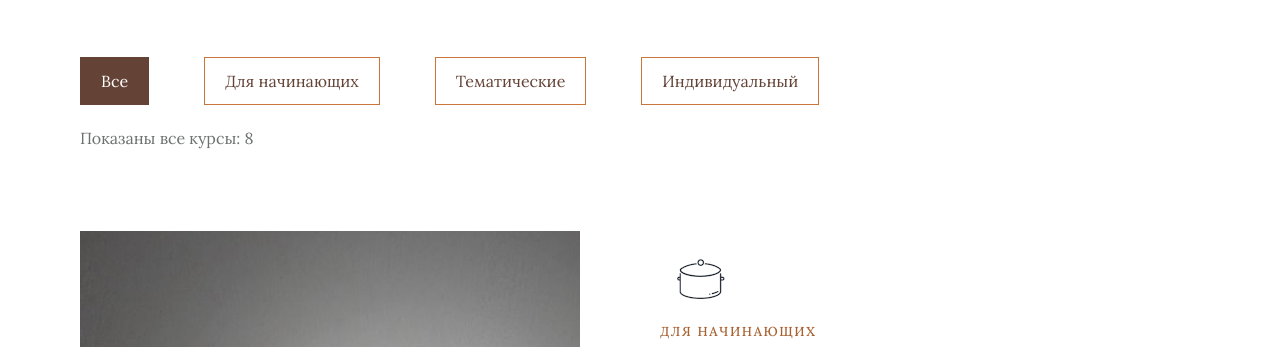
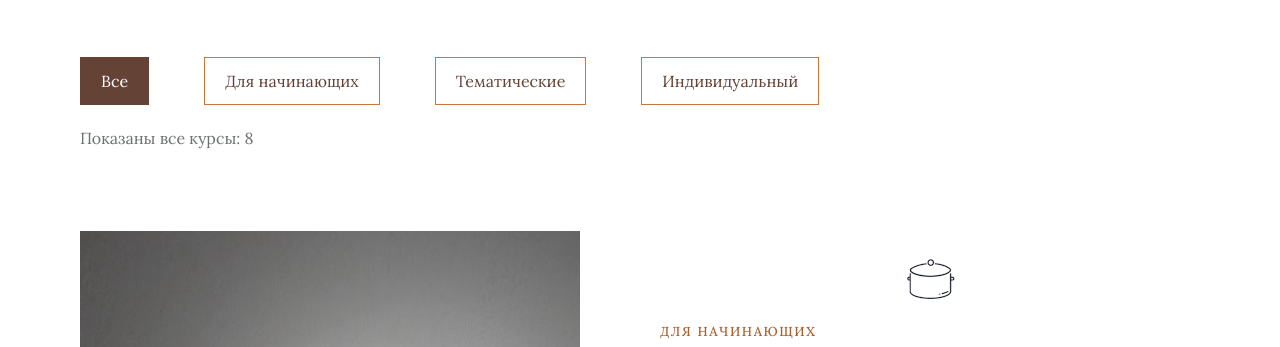
Before and after one commit to tanyaaisen07-uiux/art-cook, a plain HTML site: page courses.html in a window 1280 px wide. Shown: the part 422-769 px from the top of the page. Drawn offline with Linux system fonts and the light colour scheme; a web font is replaced by a local one.

Commit message:
Center course icons as in Figma
Co-Authored-By: Claude Opus 5.5 <noreply@anthropic.com>
Claude-Session: https://claude.ai/code/session_01QRgm3ErdX3wVRd4PusGjHS

```diff
--- a/assets/css/styles.css
+++ b/assets/css/styles.css
@@ -354,6 +354,7 @@ a.block__photo:hover img { transform: scale(1.03); }
 .block__info { display: flex; flex-direction: column; gap: 24px; }
 .block__head { display: flex; flex-direction: column; gap: 12px; }
 .course-icon { width: 80px; height: 80px; display: flex; align-items: center; justify-content: center; }
+.block__head .course-icon, .course-hero__info .course-icon { align-self: center; }
 .course-icon img { width: 80px; height: 80px; }
 .course-icon--static img { width: 50px; height: 50px; opacity: .72; }
 .block__meta { display: flex; flex-direction: column; gap: 6px; color: var(--ac-text-accent); }
```
